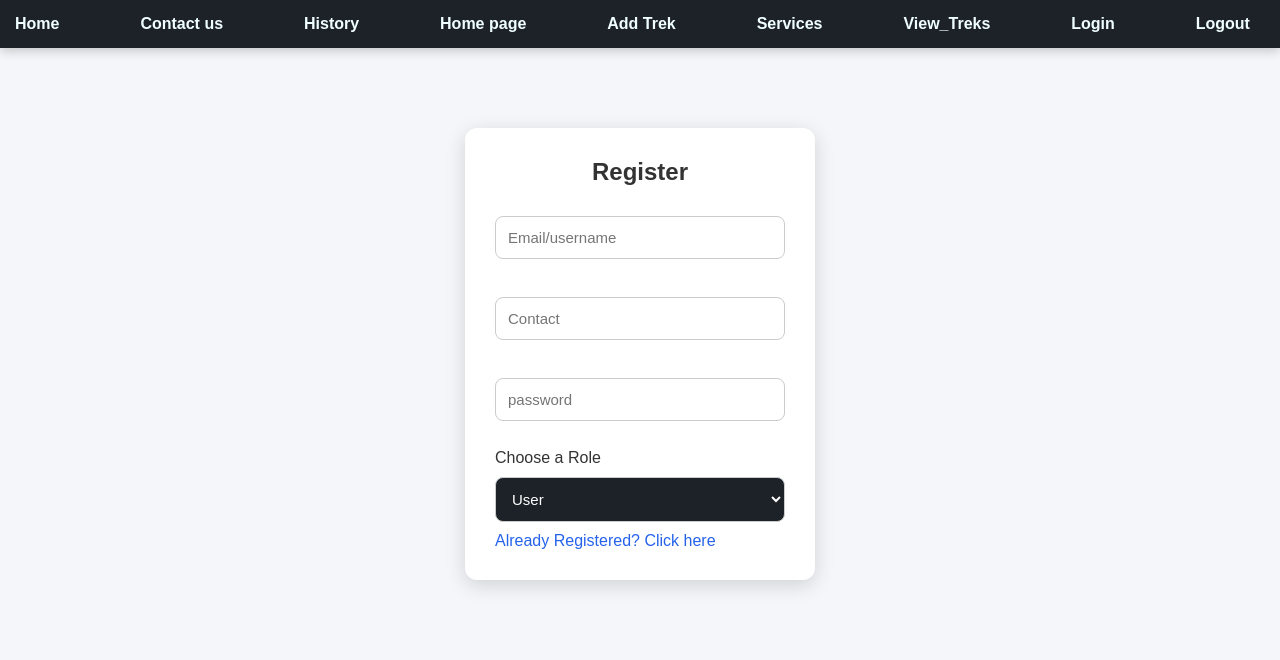
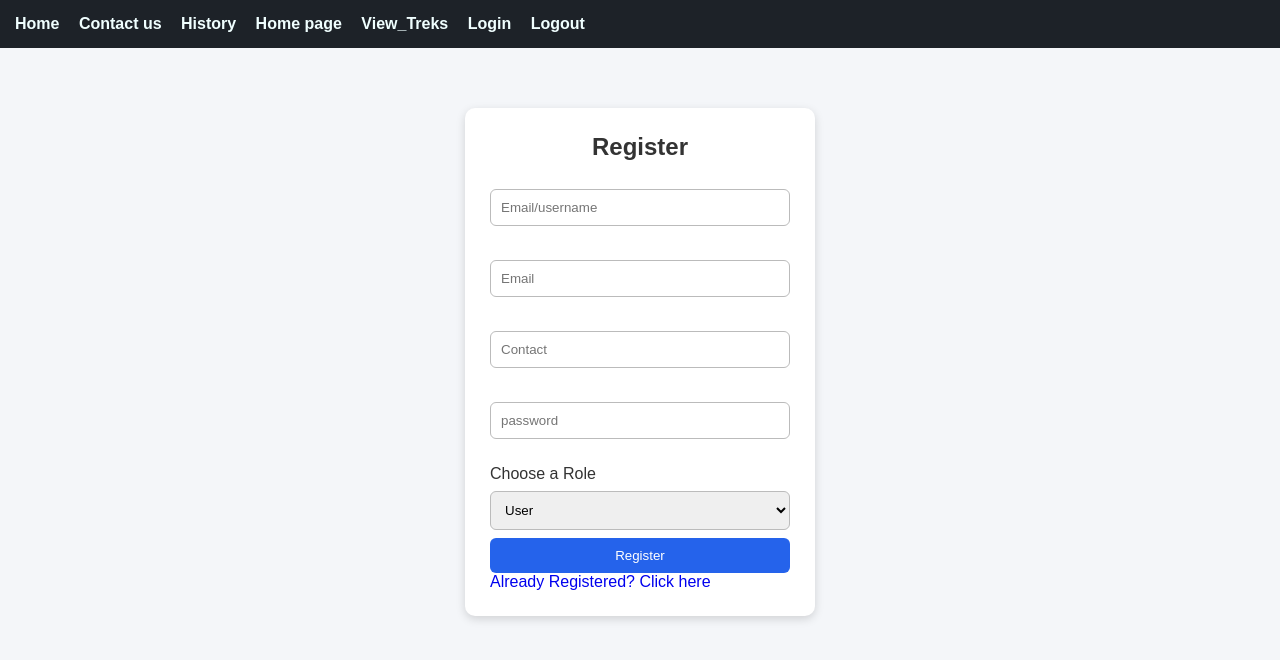
Before and after one commit to 24f2006892/Trekking-Management-Project, a Flask app: page /register in a window 1280 px wide. Shown: the top 660 px of the page. Run offline with Flask 3, Linux system fonts and the light colour scheme.

Commit message:
UI improvments

```diff
--- a/app.py
+++ b/app.py
@@ -71,7 +71,7 @@ def init_db():
     flash("Database Initialized Successfully")
     return redirect("/")
 
-@app.route('/')
+@app.route('/home')
 def home():
     return "Trekking project"
 
@@ -83,14 +83,21 @@ def my_bookings():
     username = session["user"]
     conn = get_db_connnection()
     bookings = conn.execute("""
-                 SELECT treks.name, treks.location , treks.price
-                 FROM bookings
-                 JOIN treks ON bookings.trek_id = treks.id
-                 WHERE bookings.username = ?""",(username,)).fetchall()
+    SELECT
+        treks.name,
+        treks.location,
+        treks.price,
+        bookings.booking_date,
+        bookings.status
+    FROM bookings
+    JOIN treks
+        ON bookings.trek_id = treks.id
+    WHERE bookings.username = ?
+""", (username,)).fetchall()
     conn.close()
     return render_template("my_bookings.html", bookings=bookings)
 
-# Login
+
 # Login
 @app.route("/login", methods=["GET", "POST"])
 def login():
@@ -108,25 +115,7 @@ def login():
             "SELECT * FROM users WHERE username = ?",
             (username,)
         ).fetchone()
-
         conn.close()
-
-        # ---------------- DEBUG ----------------
-        print("\n========== LOGIN DEBUG ==========")
-        print("Username Entered :", username)
-        print("Password Entered :", password)
-        print("Role Selected    :", role)
-        print("User Found       :", user)
-
-        if user:
-            print("Stored Role      :", user["role"])
-            print("Stored Mobile    :", user["mobile"])
-            print("Password Match   :", check_password_hash(user["password"], password))
-        else:
-            print("User not found in database")
-
-        print("=================================\n")
-        # ---------------------------------------
 
         if not user:
             flash("User not found.")
@@ -194,7 +183,7 @@ def register():
         conn = get_db_connnection()
         try:
             conn.execute(
-                "INSERT INTO users (username, email, mobile, password, role) VALUES (?, ?, ?, ?)",
+                "INSERT INTO users (username, email, mobile, password, role) VALUES (?, ?, ?, ?, ?)",
                 (username, email, mobile, hashed_password, role)
             )
             if role == "staff":
@@ -302,22 +291,11 @@ def logout():
     session.pop("user",None)
     return redirect("/login")
 
-@app.route("/about")
-def about():
-    if "user" not in session:
-        return redirect("/login")
-    return render_template("about.html")
 @app.route("/contact")
 def contact():
     if "user" not in session:
         return redirect("/login")
     return render_template("contact.html")
-@app.route("/services")
-def services():
-    if "user" not in session:
-        return redirect("/login")
-    return render_template("services.html")
-
 
 #Admin dashboard
 @app.route("/admin_dashboard")
@@ -623,29 +601,43 @@ def staff_bookings():
         "staff_bookings.html",
         bookings=bookings
     )
-#Add treks
-@app.route("/treks", methods=["GET","POST"])
+#add treks
+@app.route("/treks", methods=["GET", "POST"])
 def trek():
-
-    if session["user"] != "admin":
+    if "user" not in session or session["user"] != "admin":
         flash("Access Denied")
         return redirect("/login")
-
+    conn = get_db_connnection()
+    # Get approved staff for dropdown
+    staff = conn.execute("""
+        SELECT id, name
+        FROM staff
+        WHERE status = 'Approved'
+    """).fetchall()
     if request.method == "POST":
         name = request.form["name"]
         location = request.form["location"]
         price = request.form["price"]
         slots = request.form["slots"]
+        difficulty = request.form["difficulty"]
+        duration = request.form["duration"]
+        assigned_staffID = request.form["assigned_staffID"]
+        start_date = request.form["start_date"]
+        end_date = request.form["end_date"]
+        description = request.form["description"]
+        conn.execute("""
+            INSERT INTO treks (name, location, price, slots, difficulty, duration, assigned_staffID, start_date, end_date, description)
+            VALUES (?, ?, ?, ?, ?, ?, ?, ?, ?, ?)""",(name, location, price, slots, difficulty, duration, assigned_staffID, start_date, end_date, description
+        ))
 
-        conn = get_db_connnection()
-        conn.execute(
-            "INSERT INTO treks (name, location, price, slots) VALUES (?, ?, ?, ?)",
-            (name,location,price,slots)
-        )
         conn.commit()
         conn.close()
 
-        return redirect("/view_treks")
+        flash("Trek Added Successfully")
+        return redirect("/manage_treks")
+
+    conn.close()
+    return render_template("trek.html", staff=staff)
 
 
 
--- a/static/css/style.css
+++ b/static/css/style.css
@@ -5,20 +5,15 @@
 }
 
 body{
-    font-family: Arial, Helvetica, sans-serif;
+    font-family:Arial, Helvetica, sans-serif;
     background:#f4f6f9;
     color:#333;
 }
 
-/* ---------------- NAVBAR ---------------- */
-
+/* Navbar */
 nav{
     background:#1D2228;
-    padding:15px 40px;
-    display:flex;
-    justify-content:space-between;
-    align-items:center;
-    box-shadow:0 3px 10px rgba(0,0,0,.2);
+    padding:15px;
 }
 
 nav a{
@@ -31,30 +26,16 @@ nav a{
 nav a:hover{
     color:#00c6ff;
 }
-
-/* ---------------- HEADINGS ---------------- */
-
-h1,h2,h3{
-    margin-bottom:15px;
-}
-
-/* ---------------- PARAGRAPH ---------------- */
-
-p{
-    color:#555;
-    font-family:Arial, Helvetica, sans-serif;
-}
-
-/* ---------------- LOGIN & REGISTER ---------------- */
+/* Login & Register */
 
 #login_div,
 #register_div{
     width:350px;
-    margin:80px auto;
+    margin:60px auto;
     background:white;
-    border-radius:12px;
-    padding:30px;
-    box-shadow:0 5px 20px rgba(0,0,0,.15);
+    padding:25px;
+    border-radius:10px;
+    box-shadow:0 3px 10px rgba(0,0,0,.15);
 }
 
 #login_div h2,
@@ -64,154 +45,138 @@ p{
 }
 
 #form_div input,
-#form_div select{
+#form_div select,
+textarea{
     width:100%;
-    padding:12px;
-    margin:10px 0;
-    border:1px solid #ccc;
-    border-radius:8px;
-    font-size:15px;
+    padding:10px;
+    margin:8px 0;
+    border:1px solid #bbb;
+    border-radius:6px;
 }
 
-#form_div button{
-    width:100%;
-    padding:12px;
+#form_div button,
+.sbtn{
     background:#2563eb;
     color:white;
     border:none;
-    border-radius:8px;
+    padding:10px 16px;
+    border-radius:6px;
     cursor:pointer;
-    font-size:16px;
-    transition:.3s;
+    text-decoration:none;
 }
-
-#form_div button:hover{
+.btn{
+    background:#2563eb;
+    color:white;
+    border:none;
+    padding:10px 16px;
+    border-radius:6px;
+    cursor:pointer;
+    text-decoration:none;
+    width: 100%;
+}
+#form_div button:hover,
+.btn:hover{
     background:#1d4ed8;
 }
 
-#role_button{
-    width:100%;
-    padding:10px;
-    background:#1D2228;
-    color:white;
-    border:none;
-    border-radius:8px;
-}
-
-#login_div a,
-#register_div a{
-    text-decoration:none;
-    color:#2563eb;
-}
-
-/* ---------------- CONTACT ---------------- */
-
-#contact-div{
-    background:white;
-    width:700px;
-    margin:40px auto;
-    padding:30px;
-    border-radius:10px;
-    box-shadow:0 5px 15px rgba(0,0,0,.1);
-}
-
-/* ---------------- ADMIN DASHBOARD ---------------- */
+/* Admin */
 
 #admin-dashboard{
-    width:90%;
-    margin:30px auto;
+    width:95%;
+    margin:20px auto;
 }
 
 #dashboard-cards{
-    display:grid;
-    grid-template-columns:repeat(auto-fit,minmax(220px,1fr));
+    display:flex;
     gap:20px;
-    margin-top:20px;
+    margin:20px 0;
 }
 
 .card{
+    flex:1;
     background:white;
-    border-radius:12px;
-    padding:25px;
+    padding:20px;
+    border-radius:8px;
     text-align:center;
-    box-shadow:0 5px 15px rgba(0,0,0,.1);
+    box-shadow:0 3px 8px rgba(0,0,0,.1);
 }
 
-.card h2{
-    color:#2563eb;
-    margin-bottom:10px;
+/* Sidebar */
+
+.admin-container{
+    display:flex;
 }
 
-.card p{
-    font-size:18px;
+.sidebar{
+    width:220px;
+    min-height:100vh;
+    background:#1D2228;
 }
 
-/* ---------------- TABLE ---------------- */
+.sidebar h2{
+    color:white;
+    text-align:center;
+    padding:20px;
+    border-bottom:1px solid gray;
+}
+
+.sidebar a{
+    display:block;
+    color:white;
+    padding:12px 20px;
+    text-decoration:none;
+}
+
+.sidebar a:hover{
+    background:#2563eb;
+}
+
+.main-content{
+    flex:1;
+    padding:25px;
+}
+
+/* Tables */
 
 table{
     width:100%;
     border-collapse:collapse;
     margin-top:20px;
-    background:white;
-    box-shadow:0 3px 10px rgba(0,0,0,.1);
 }
 
 table th{
     background:#1D2228;
     color:white;
-    padding:12px;
+    padding:10px;
 }
 
 table td{
-    padding:12px;
+    padding:10px;
+    border:1px solid #ddd;
     text-align:center;
-    border-bottom:1px solid #ddd;
 }
 
-table tr:hover{
+table tr:nth-child(even){
     background:#f8f8f8;
 }
 
-/* ---------------- BUTTONS ---------------- */
+/* Forms */
 
-.btn{
-    display:inline-block;
-    padding:10px 18px;
-    border-radius:8px;
-    text-decoration:none;
-    color:white;
-    background:#2563eb;
+input,
+select,
+textarea{
+    padding:10px;
+    border:1px solid #bbb;
+    border-radius:6px;
 }
 
-.btn:hover{
-    background:#1d4ed8;
+footer{
+    margin-top:30px;
+    padding:15px;
+    text-align:center;
 }
+/* Contact */
+#contact-div{
+    background-color: #f8f8f8;
 
-.btn-success{
-    background:#16a34a;
 }
-
-.btn-danger{
-    background:#dc2626;
-}
-
-/* ---------------- FLASH MESSAGE ---------------- */
-
-.flash{
-    width:80%;
-    margin:20px auto;
-    padding:15px;
-    background:#d1fae5;
-    border-left:5px solid green;
-    border-radius:5px;
-}
-
-/* ---------------- FOOTER ---------------- */
-
-footer{
-    text-align:center;
-    padding:20px;
-    margin-top:40px;
-    background:#1D2228;
-    color:white;
-}
--- a/templates/admin_base.html
+++ b/templates/admin_base.html
@@ -15,9 +15,9 @@
         <h2>Trek Admin</h2>
 
         <a href="/admin_dashboard">Dashboard</a>
-        <a href="/trek">Add Treks</a>
+        <a href="/treks">Add Treks</a>
         <a href="/update_trek">Update Treks</a>
-        <a href="/manage_staff">Manage Staff</a>
+        <a href="/manage-staff">Manage Staff</a>
         <a href="/my_bookings">Manage Bookings</a>
         <a href="/manage_users">Manage Users</a>
         <a href="/manage_treks">Manage Treks</a>
@@ -27,7 +27,7 @@
 
     <div class="main-content">
 
-        {% block admin_content %}
+        {% block content %}
         {% endblock %}
 
     </div>
--- a/templates/admin_dashboard.html
+++ b/templates/admin_dashboard.html
@@ -3,7 +3,7 @@
 <div id="admin-dashboard">
     <h1 id="admin_users" style="text-align: center;">Admin Dashboard</h1>
 
-    <h1>Admin Dashboard</h1>
+
 
 <div class="dashboard-cards">
 
@@ -29,7 +29,7 @@
 
 </div>
 
-
+<h2 style="text-align: center; padding-top: 10px;">Bookings</h2>
 <table>
     <tr>
         <th>Username</th>
@@ -47,7 +47,7 @@
     {% endfor %}
 </table>
 </div>
-<h2>Staff</h1>
+<h2 style="text-align: center;">Staff</h1>
     <table>
         <tr>
             <th>Staff Id</th>
--- a/templates/base.html
+++ b/templates/base.html
@@ -14,12 +14,10 @@
 
         <a href="/home" style="color: azure; margin-right: 15px;">Home page</a>
 
-        <a href="/trek" style="color: azure; margin-right: 15px;">Add Trek</a>
+        <a href="/view_treks" style="color: azure; margin-right: 15px;">View_Treks</a>
 
-        <a href="/services" style="color: azure; margin-right: 15px;">Services</a>
+        <a href="/login" style="color: azure; margin-right: 15px;">Login</a>
 
-        <a href="/view_treks" style="color: azure; margin-right: 15px;">View_Treks</a>
-        <a href="/login" style="color: azure; margin-right: 15px;">Login</a>
         <a href="/logout" style="color: azure; margin-right: 15px;">Logout</a>
 
     </nav>
--- a/templates/home.html
+++ b/templates/home.html
@@ -5,5 +5,4 @@
 <p>Logged in as: {{ session["user"] }}</p>
 {% endif %}
 <a href="/contact">Contact us</a>
-<a href="/about">About us</a>
 {% endblock %}
--- a/templates/manage_users.html
+++ b/templates/manage_users.html
@@ -3,7 +3,7 @@
 {% block content %}
 <form method="GET">
 <input type="text" name="search" placeholder="Search User">
-<button> Search </button>
+<button class="sbtn"> Search </button>
 
 </form>
 <h1>Manage Users</h1>
--- a/templates/register.html
+++ b/templates/register.html
@@ -5,6 +5,7 @@
 
     <form method="POST" id="form_div">
     <input type="text" name="username" placeholder="Email/username" required> <br><br>
+    <input type="email" name="email" placeholder="Email" required> <br><br>
     <input type="number" name="mobile" placeholder="Contact" required> <br><br>
     <input type="password" name="password" placeholder="password" required> <br><br>
     <label for="role">Choose a Role</label>
@@ -12,6 +13,7 @@
         <option value="user">User</option>
         <option value="staff">Staff</option>
     </select>
+    <button type="submit" class="btn">Register</button>
     </form>
 
     <p>
```
Also changed, not shown: templates/contact.html (+4 -5 lines), templates/manage-staff.html (deleted, +0 -36 lines), templates/manage_staff.html (added, +65 -0 lines), templates/my_bookings.html (+10 -5 lines), templates/services.html (deleted, +0 -9 lines), templates/trek.html (+29 -7 lines), database.db.
